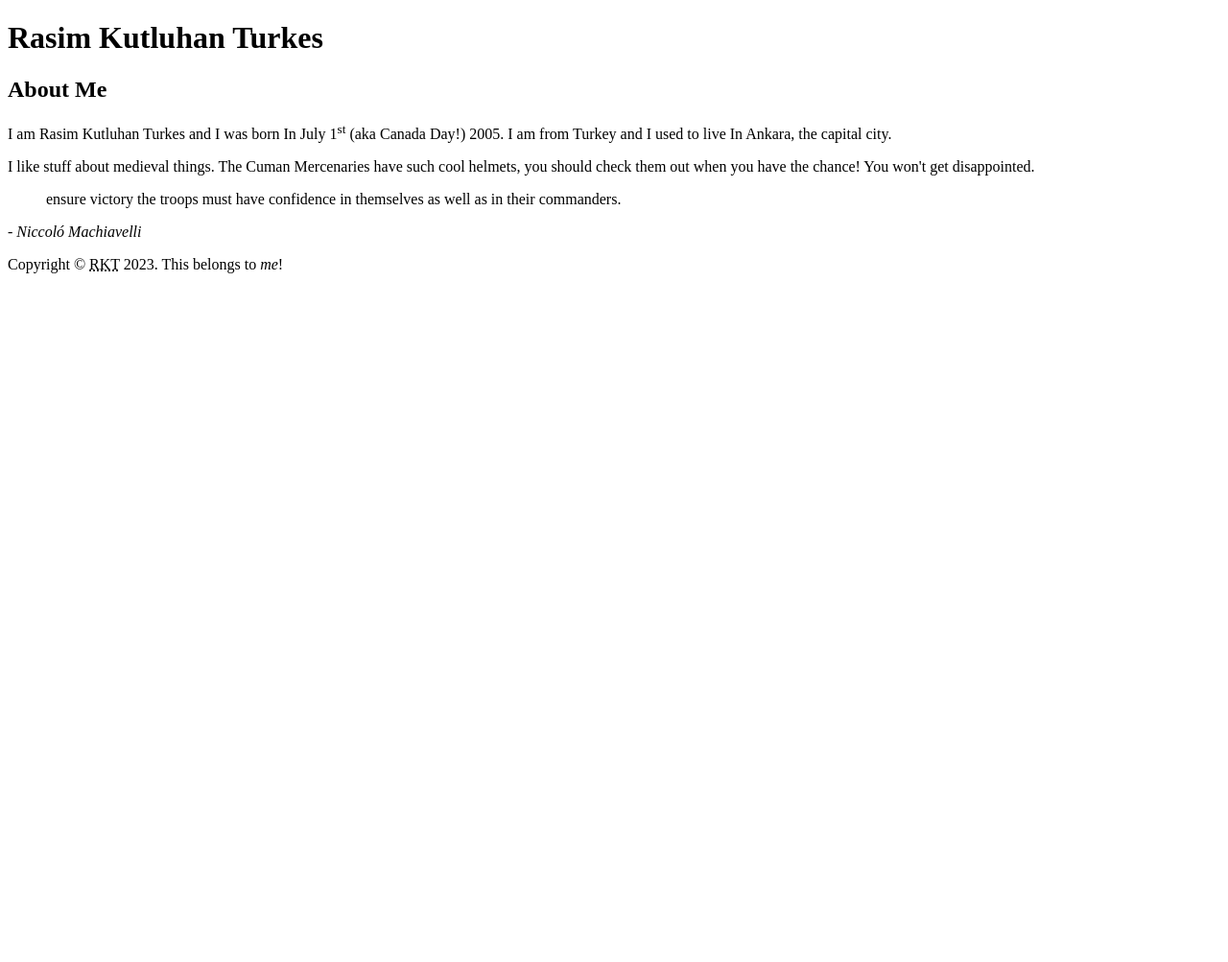
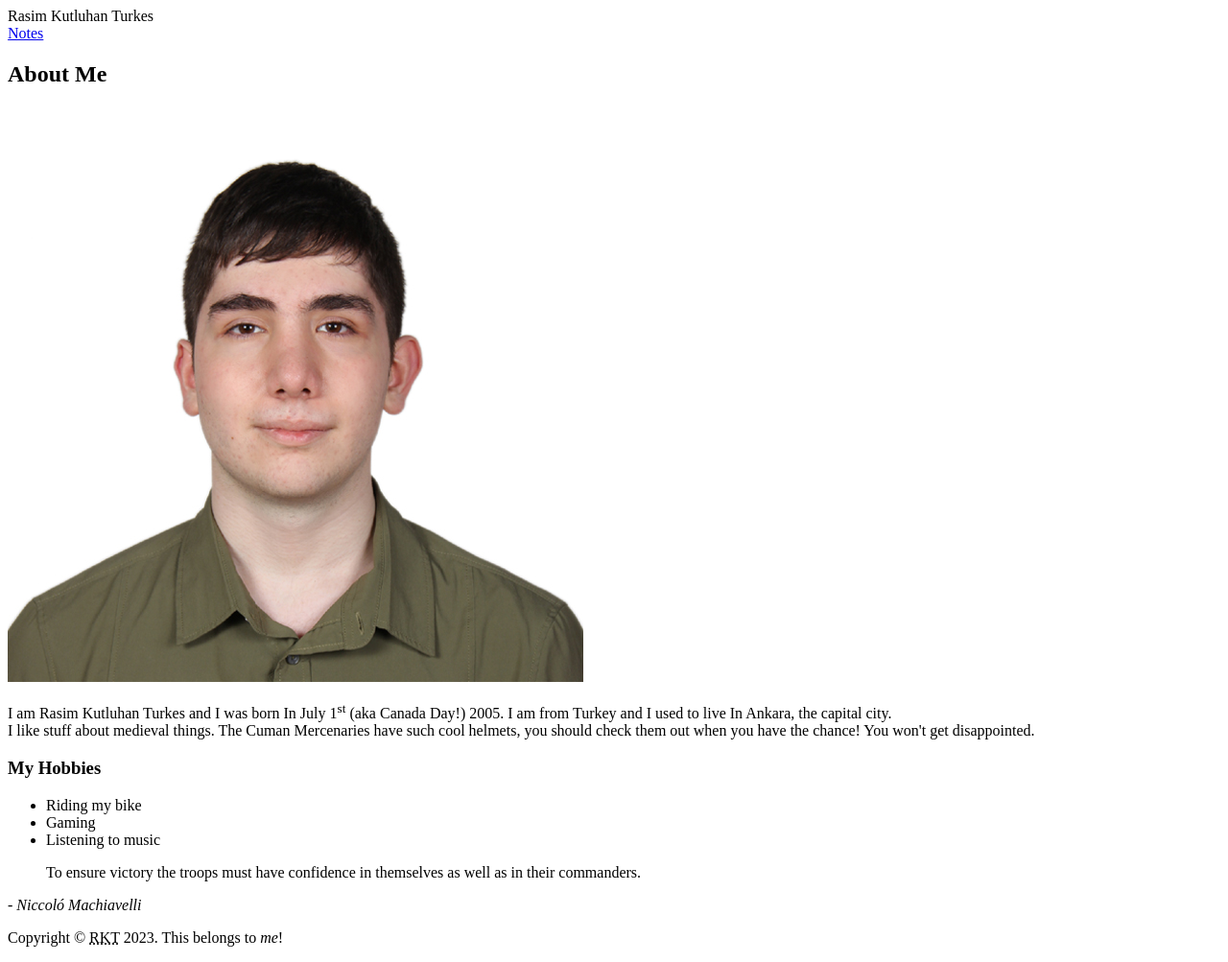
Before and after one commit to Turk0027/turk0027.github.io, a plain HTML site: page html-assingment/index.html in a window 1280 px wide. Shown: the whole page at 96% size. Before the commit the page ends 800 px from the top, so only its background shows below. Drawn offline with Linux system fonts and the light colour scheme.

Commit message:
updated and added picture

```diff
--- a/html-assingment/index.html
+++ b/html-assingment/index.html
@@ -4,21 +4,25 @@
         <meta charset="UTF-8">
         <meta name="viewport" content="width=device-width, initial-scale=1.0">
         <title>Rasim Kutluhan Turkes</title>
-        <h1>Rasim Kutluhan Turkes</h1>
     </head>
     <body>
+        <header>Rasim Kutluhan Turkes</header>
+        <a href="notes.html">Notes</a>
         <article>
             <h2>About Me</h2>
-            <p>I am Rasim Kutluhan Turkes and I was born In July 1<sup>st</sup> (aka Canada Day!) 2005. I am from Turkey and I used to live In Ankara, the capital city.</p>
-            <p>I like stuff about medieval things. The Cuman Mercenaries have such cool helmets, you should check them out when you have the chance! You won't get disappointed.</p>
-
-             <p>
-
-                <blockquote> ensure victory the troops must have confidence in themselves as well as in their commanders.</blockquote>
-               <cite> - Niccoló Machiavelli</cite>
-
+            <img src="images/mypicture.jpg" alt="my picture">
+            <p>
+                I am Rasim Kutluhan Turkes and I was born In July 1<sup>st</sup> (aka Canada Day!) 2005. I am from Turkey and I used to live In Ankara, the capital city.<br>
+                I like stuff about medieval things. The Cuman Mercenaries have such cool helmets, you should check them out when you have the chance! You won't get disappointed.
             </p>
-
+                <h3>My Hobbies</h3>
+                <ul>
+                    <li>Riding my bike</li>
+                    <li>Gaming</li>
+                    <li>Listening to music</li>
+                  </ul>
+                <blockquote> To ensure victory the troops must have confidence in themselves as well as in their commanders.</blockquote>
+                <cite> - Niccoló Machiavelli</cite>
         </article>
         <footer>
             <p>Copyright &copy; <abbr title="Rasim Kutluhan Turkes">RKT</abbr> 2023. This belongs to <em>me</em>!</p>
```
Also changed, not shown: html-assingment/notes.html (added, +27 -0 lines), html-assingment/images/mypicture.jpg (added).
